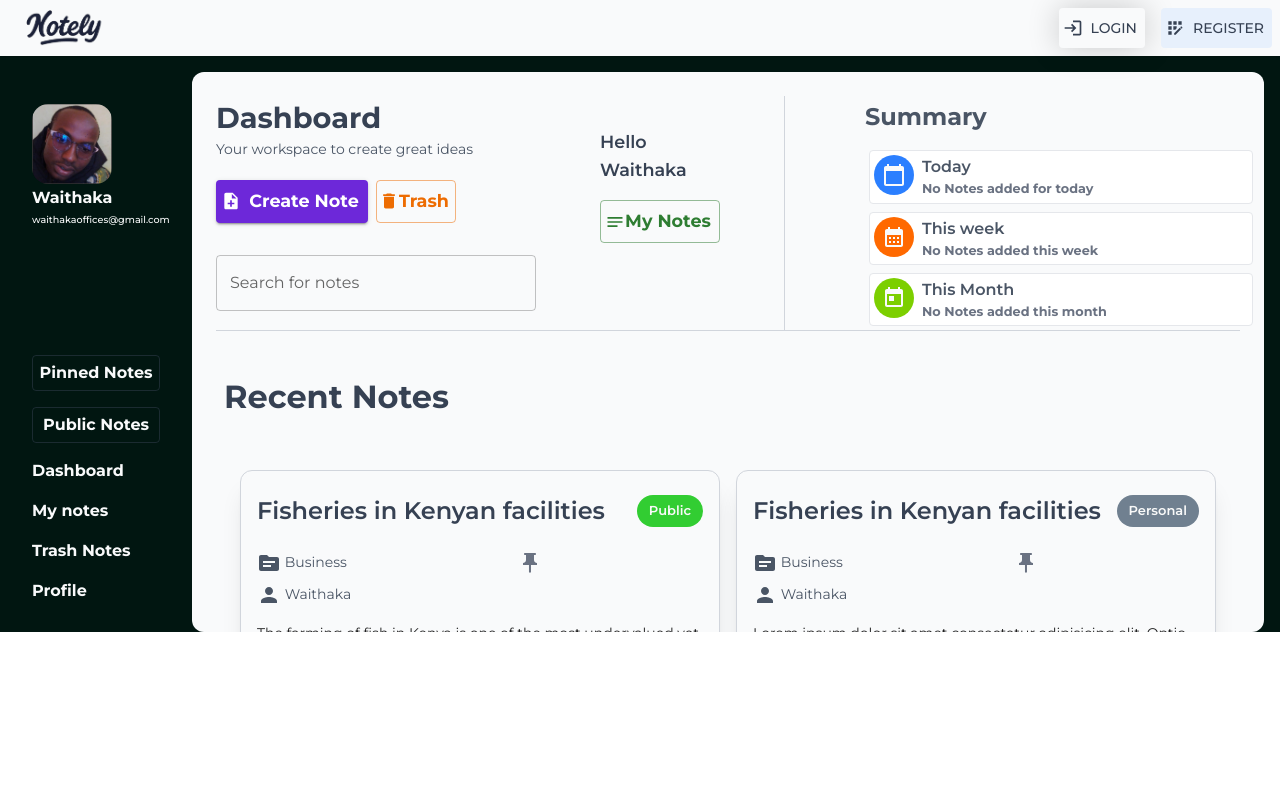
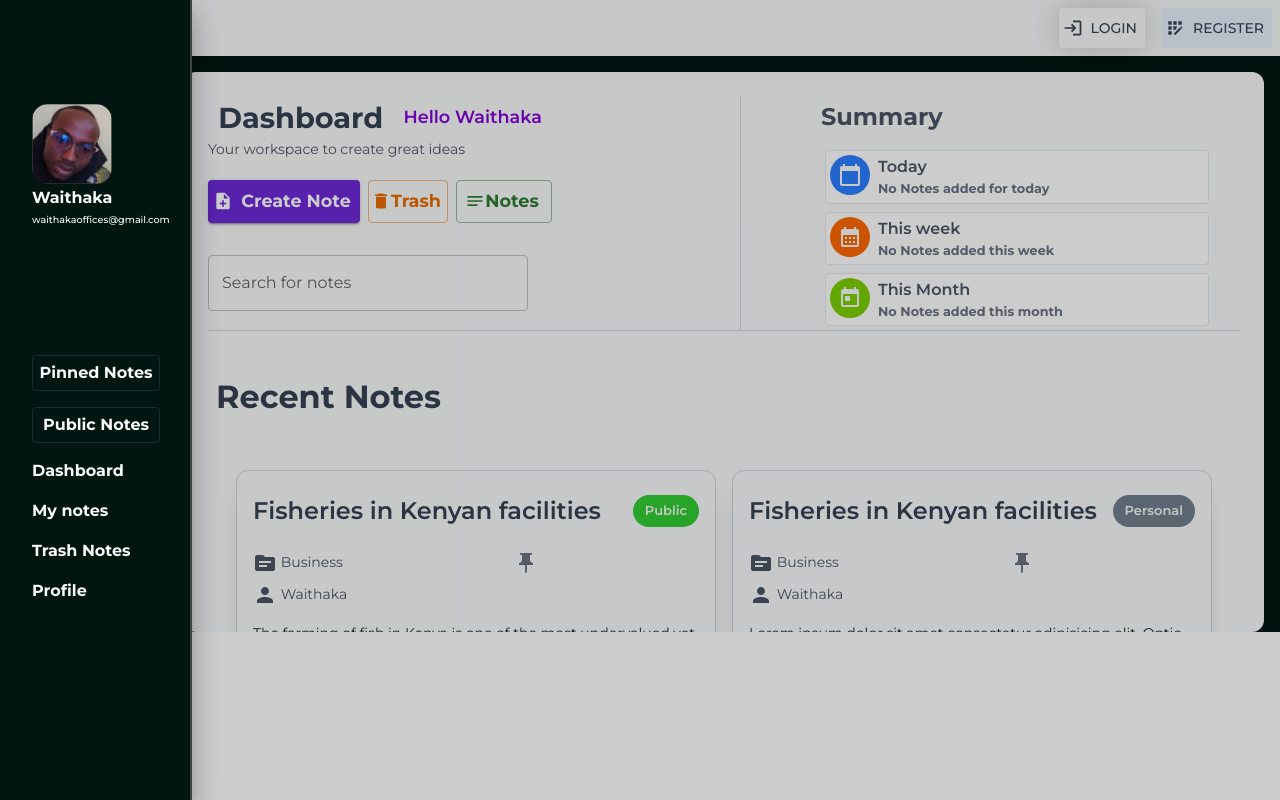
Before and after one commit to WaithakaGuru/NoteLy, a React (Vite) app in the folder client/: page /dashboard in a window 1280 px wide. Built offline with nearby package versions, Linux system fonts and the light colour scheme.

Commit message:
Add the Aside Drawer toggle for small screens

```diff
--- a/client/src/App.tsx
+++ b/client/src/App.tsx
@@ -8,6 +8,8 @@ import CreateNote from "./pages/CreateNote"
 import ProfilePage from "./pages/ProfilePage"
 import UpdateNote from "./pages/UpdateNote"
 import Restricted from "./components/Restricted"
+import SingleNotePage from "./pages/SingleNotePage"
+import AllUserNotesPage from "./pages/AllUserNotes"
 function App() {
 
   return (
@@ -31,9 +33,21 @@ function App() {
          </Restricted>
           }
         />
-        <Route loader path="/dashboard/update" element={
+        <Route loader path="/dashboard/update/:id" element={
           <Restricted>
             <UpdateNote/>
+          </Restricted>
+        }
+        />
+        <Route loader path="/dashboard/note" element={
+          <Restricted>
+            <AllUserNotesPage/>
+          </Restricted>
+        }
+        />
+        <Route loader path="/dashboard/note/:id" element={
+          <Restricted>
+            <SingleNotePage/>
           </Restricted>
         }
         />
--- a/client/src/components/SideBar.tsx
+++ b/client/src/components/SideBar.tsx
@@ -1,7 +1,56 @@
+import { Card, CardMedia, Typography, Stack, Button } from "@mui/material"
+import { Link } from "react-router-dom"
 
 function SideBar() {
   return (
-    <div>SideBar</div>
+    <Stack component={"aside"}  className="max-w-44 fixed top-20 left-2 h-full w-64" sx={{zIndex: {xs:-1, sm:1}}}>
+          <Card className="rounded-2xl bg-transparent mb-20 p-6" elevation={0} sx={{bgcolor: "transparent"}}>
+            <CardMedia component={"img"} image="./me.png"
+            alt="DP" className="h-20 max-w-20 rounded-2xl"
+            />
+            <Typography variant="subtitle1" fontWeight={"bold"}
+              className="text-gray-50 my-0 py-0"
+            >
+              Waithaka
+            </Typography>
+            <Typography variant="subtitle2" className="text-gray-50 py-0 font-bold" fontSize={".6rem"}>
+              waithakaoffices@gmail.com
+            </Typography>
+          </Card>
+          <Stack component={"div"} className="justify-center gap-4 p-6">
+            <Button href={"/dashboard"} className="p-0" variant="outlined" >
+              <Typography className="text-gray-50 text-nowrap" fontWeight={"bold"} textTransform={"none"}>
+                Pinned Notes
+              </Typography>
+            </Button>
+            <Button href={"/dashboard"} variant="outlined">
+              <Typography className="text-gray-50 text-nowrap" fontWeight={"bold"}
+               textTransform={"none"} >
+                Public Notes
+              </Typography>
+            </Button>
+            <Link to={"/dashboard"} >
+              <Typography className="text-gray-50" fontWeight={"bold"}>
+                Dashboard
+              </Typography>
+            </Link>
+            <Link to={"/dashboard"} >
+              <Typography className="text-gray-50" fontWeight={"bold"}>
+                My notes
+              </Typography>
+            </Link>
+            <Link to={"/trash"} >
+              <Typography className="text-gray-50" fontWeight={"bold"}>
+                Trash Notes
+              </Typography>
+            </Link>
+            <Link to={"/profile"} >
+              <Typography className="text-gray-50" fontWeight={"bold"}>
+                Profile
+              </Typography>
+            </Link>
+          </Stack>
+      </Stack>
   )
 }
 
--- /dev/null
+++ b/client/src/pages/AllUserNotes.tsx
@@ -0,0 +1,9 @@
+
+function AllUserNotesPage() {
+  return (
+    <>
+    </>
+  )
+}
+
+export default AllUserNotesPage
--- a/client/src/pages/DashboardPage.tsx
+++ b/client/src/pages/DashboardPage.tsx
@@ -1,66 +1,47 @@
-import { CalendarMonth, CalendarToday, Delete,  DeleteOutline, Edit, NoteAdd, Notes, Person, PushPin, Today, Topic, Visibility } from "@mui/icons-material"
-import { Box, Button, Card, CardMedia, Chip, Drawer, IconButton, Paper, Stack, TextField, Typography } from "@mui/material"
-import { Link } from "react-router-dom"
+import { CalendarMonth, CalendarToday, Delete,  DeleteOutline, Edit, Menu, NoteAdd, Notes, Person, PushPin, Today, Topic, Visibility } from "@mui/icons-material"
+import { Box, Button, Chip, Drawer, IconButton, Paper, Stack, TextField, Typography } from "@mui/material"
+import SideBar from "../components/SideBar"
+import { useState } from "react"
 
 function DashboardPage() {
+  const [isOpen, setIsOpen] = useState(true)
   return (
     <Box component={"main"} className="w-full h-[36rem] p-4 gap-2 flex"
     sx={{background: "#011611"}}
     >
-      <Stack component={"aside"}  className="max-w-44 fixed top-20 left-2 h-full w-64 z-50">
-          <Card className="rounded-2xl bg-transparent mb-20 p-6" elevation={0} sx={{bgcolor: "transparent"}}>
-            <CardMedia component={"img"} image="./me.png"
-            alt="DP" className="h-20 max-w-20 rounded-2xl"
-            />
-            <Typography variant="subtitle1" fontWeight={"bold"}
-              className="text-gray-50 my-0 py-0"
-            >
-              Waithaka
-            </Typography>
-            <Typography variant="subtitle2" className="text-gray-50 py-0 font-bold" fontSize={".6rem"}>
-              waithakaoffices@gmail.com
-            </Typography>
-          </Card>
-          <Stack component={"div"} className="justify-center gap-4 p-6">
-            <Button href={"/dashboard"} className="p-0" variant="outlined" >
-              <Typography className="text-gray-50 text-nowrap" fontWeight={"bold"} textTransform={"none"}>
-                Pinned Notes
-              </Typography>
-            </Button>
-            <Button href={"/dashboard"} variant="outlined">
-              <Typography className="text-gray-50 text-nowrap" fontWeight={"bold"}
-               textTransform={"none"} >
-                Public Notes
-              </Typography>
-            </Button>
-            <Link to={"/dashboard"} >
-              <Typography className="text-gray-50" fontWeight={"bold"}>
-                Dashboard
-              </Typography>
-            </Link>
-            <Link to={"/dashboard"} >
-              <Typography className="text-gray-50" fontWeight={"bold"}>
-                My notes
-              </Typography>
-            </Link>
-            <Link to={"/trash"} >
-              <Typography className="text-gray-50" fontWeight={"bold"}>
-                Trash Notes
-              </Typography>
-            </Link>
-            <Link to={"/profile"} >
-              <Typography className="text-gray-50" fontWeight={"bold"}>
-                Profile
-              </Typography>
-            </Link>
-          </Stack>
-      </Stack>
-      <Stack component={"section"} className="bg-gray-50 w-full h-[35rem] overflow-auto rounded-xl ml-44 p-6" >
-        <Box component={"section"} className="flex gap-16 border-b border-gray-300">
+      <Box component={"aside"} sx={{display: {xs: "none", sm:"flex"}}}>
+        <Drawer open={isOpen} onClick={() =>setIsOpen(false)} sx={{
+          '& .MuiDrawer-paper': {
+            backgroundColor: '#011611',
+            color: '#fff',
+            width: "12rem",
+            borderRight: '2px solid #444',
+          },
+          '& .MuiBackdrop-root': {
+            background: "rgba(0,0,0,.2)",
+          }
+        }}>
+          <SideBar/>
+        </Drawer>
+        <SideBar/>
+      </Box>
+      <Stack component={"section"} className="bg-gray-50 w-full h-[35rem] overflow-auto rounded-xl p-6"sx={{ml:{sm:"10rem"}}} >
+        <IconButton sx={{bgcolor: "#dce6f6", '&:hover': {bgcolor: "#a9b6ca"},
+        top:"4.4rem", left:".8rem", position: "absolute", display:{sm:"none",}}}
+         onClick={()=> setIsOpen(true)} className="w-11 h-11 z-10">
+          <Menu className="text-purple-800"/>
+        </IconButton>
+        <Box component={"section"} className="flex gap-4 border-b border-gray-300" sx={{flexDirection:{xs:"column", md: "row"}}}>
+          <Stack direction={"row"} className="justify-between min-w-1/2">
             <Box>
+              <Box component={"div"} className="flex items-center justify-around w-full">
                 <Typography fontSize={"1.8rem"} fontWeight={"bold"} className="text-gray-700">
                     Dashboard
                 </Typography>
+                <Typography fontWeight={600} fontSize={"1.1rem"}  className="text-purple-700 inline">
+                  Hello Waithaka
+                </Typography>
+              </Box>
               <Typography variant="body2"  gutterBottom className="text-gray-600">
                   Your workspace to create great ideas
               </Typography>
@@ -73,21 +54,17 @@ function DashboardPage() {
                   fontWeight: "bold", fontSize: "1.1rem"}} className="w-20 text-gray-50" title="See deleted notes">
                   Trash
                 </Button>
+                <Button href="/dashboard/notes" color="success" startIcon={<Notes className="mr-[-.5rem]" />} variant="outlined"  title="All my notes"
+                sx={{ my:"1rem", textTransform: "none",
+                fontWeight: "bold", fontSize: "1.1rem"}} className="w-24 text-gray-50"
+              >
+                Notes
+              </Button>
               </Stack>
               <TextField className="min-w-fit w-80" label="Search for notes" sx={{my:2, borderRadius: "1rem"}}/>
             </Box>
-          <Box component={"div"} className="mt-8">
-            <Typography variant="h6" fontWeight={600} fontSize={"1.1rem"}  className="text-gray-700">
-              Hello Waithaka
-            </Typography>
-            <Button href="/dashboard/notes" color="success" startIcon={<Notes className="mr-[-.5rem]" />} variant="outlined"  title="All my notes"
-            sx={{ my:"1rem", textTransform: "none",
-              fontWeight: "bold", fontSize: "1.1rem"}} className="w-30 text-gray-50 text-nowrap"
-            >
-              My Notes
-            </Button>
-          </Box>
-          <Stack className="border-l border-gray-300 pl-20">
+          </Stack>
+          <Stack className="border-l border-gray-300 md:pl-20 pl-6">
             <Typography variant="subtitle1" fontWeight={700} fontSize={"1.5rem"} className="text-gray-600" gutterBottom>Summary</Typography>
             <Paper className="w-96 p-1 flex gap-2 m-1 border-1 border-gray-200"  elevation={0}>
               <Box className="bg-blue-500 rounded-full w-10 h-10 inline-flex justify-center" sx={{bgcolor: "#od99ff"}}><CalendarToday className="text-gray-50 my-auto "/></Box>
@@ -140,9 +117,10 @@ function DashboardPage() {
               <Typography variant="body2" fontSize={".7rem"} fontWeight={500} className="text-gray-600" >
                 Posted July 23, 2025
               </Typography>
-              <Button variant="contained" color="primary"sx={{textTransform: "none"}} startIcon={<Visibility/>}>View</Button>
-              <Button  color="secondary" startIcon={<Edit/>} sx={{bgcolor: "#f0e5ff", textTransform: "none"}}>Edit</Button>
-              <button className="text-red-700 bg-red-200 p-1 rounded"><DeleteOutline/> Delete</button>
+             <Button variant="contained" color="primary"sx={{textTransform: "none"}} startIcon={<Visibility/>} title="See full blog" href="/dashboard/note/1">View</Button>
+              <Button  color="secondary" startIcon={<Edit/>} sx={{bgcolor: "#f0e5ff", textTransform: "none"}} href="/dashboard/update/1" title="Edit this note">Edit</Button>
+              <button className="text-red-700 bg-red-200 p-1 rounded text-nowrap cursor-pointer" title="Delete this note" disabled={false}>
+                <DeleteOutline/> Delete</button>
            </Stack>
           </Stack>
           <Stack className="w-[30rem] p-4 items-left gap-4 shadow-xl min-h-84 border-gray-300 border rounded-xl justify-center">
@@ -170,22 +148,23 @@ function DashboardPage() {
               <Typography variant="body2" fontSize={".7rem"} fontWeight={500} className="text-gray-600" >
                 Posted July 23, 2025
               </Typography>
-              <Button variant="contained" color="primary"sx={{textTransform: "none"}} startIcon={<Visibility/>}>View</Button>
-              <Button  color="secondary" startIcon={<Edit/>} sx={{bgcolor: "#f0e5ff", textTransform: "none"}}>Edit</Button>
-              <button className="text-red-700 bg-red-200 p-1 rounded"><DeleteOutline/> Delete</button>
+              <Button variant="contained" color="primary"sx={{textTransform: "none"}} startIcon={<Visibility/>} title="See full blog" href="/dashboard/note/1">View</Button>
+              <Button  color="secondary" startIcon={<Edit/>} sx={{bgcolor: "#f0e5ff", textTransform: "none"}} href="/dashboard/update/1" title="Edit this note">Edit</Button>
+              <button className="text-red-700 bg-red-200 p-1 rounded text-nowrap cursor-pointer" title="Delete this note" disabled={false}>
+                <DeleteOutline/> Delete</button>
            </Stack>
           </Stack>
           <Stack className="min-w-96  p-4 items-center gap-4 shadow-xl h-54 border-gray-300 border
             rounded-xl justify-center bg-white">
             <NoteAdd className="text-purple-900 text-3xl"/>
             <Typography variant="h5" gutterBottom className="text-gray-700">No notes added yet</Typography>
-            <Button variant="contained" color="secondary">Create a new note</Button>
+            <Button variant="contained" color="secondary" title="Add a new title" href="/dashboard/create">Create a new note</Button>
           </Stack>
           <Stack className="min-w-96 p-4 items-center gap-4 shadow-xl h-54 border-gray-300 border rounded-xl justify-center">
             <DeleteOutline className="text-red-700 text-3xl"/>
             <Typography variant="h5" className="text-gray-700">Nothing to see here</Typography>
             <Typography variant="caption" color="error" gutterBottom>Note Trash is Empty</Typography>
-            <Button variant="contained" color="primary" href="/dashboard">Dashboard</Button>
+            <Button variant="contained" color="primary" href="/dashboard" title="Go to Dashboard">Dashboard</Button>
           </Stack>
        </Stack>
       </Box>
--- /dev/null
+++ b/client/src/pages/SingleNotePage.tsx
@@ -0,0 +1,8 @@
+
+function SingleNotePage() {
+  return (
+    <div>SingleNotePage</div>
+  )
+}
+
+export default SingleNotePage
```
Also changed, not shown: client/src/components/FullNote.tsx (added). Lines whose indentation alone changed are shown as unchanged.
